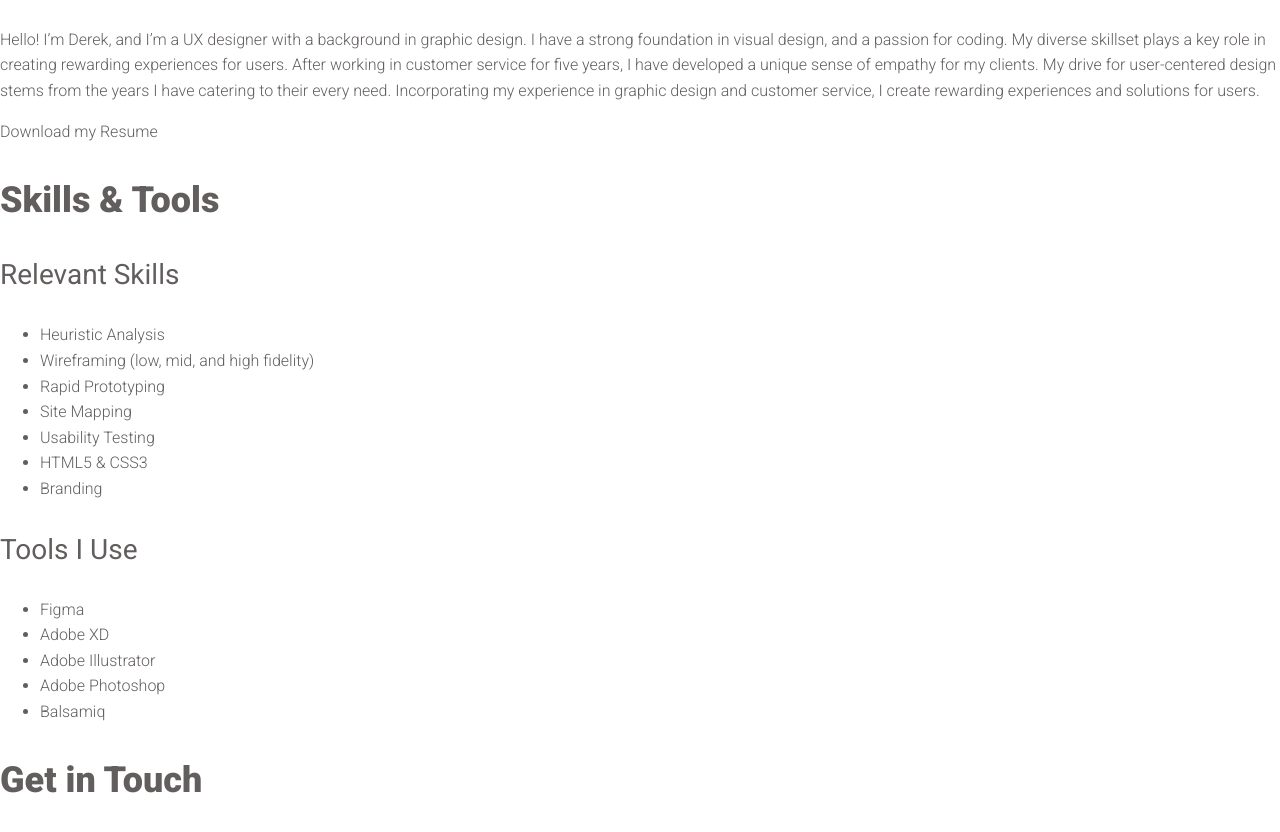
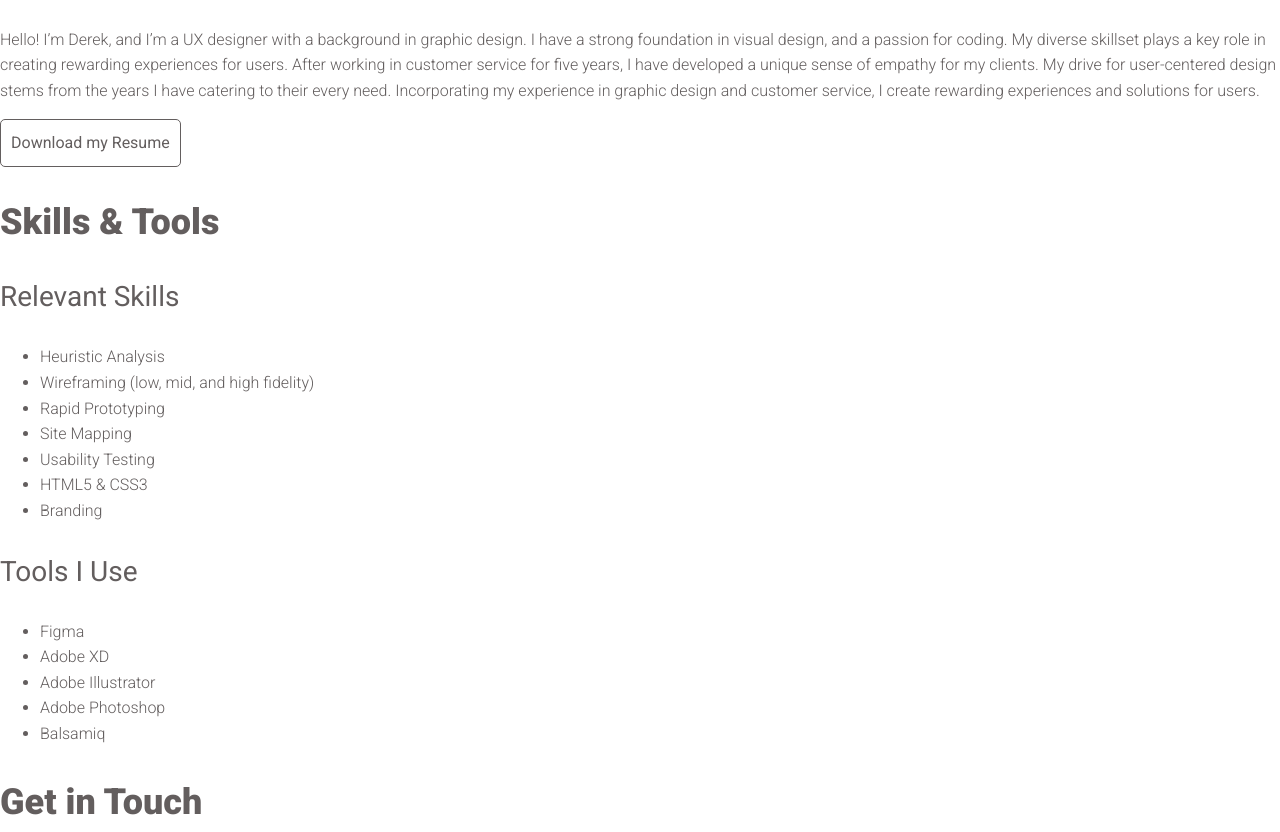
Before and after one commit to DerekHalloranDesigns/portfolio-website, a plain HTML site: page about.html in a window 1280 px wide. Shown: the part 2872-3704 px from the top of the page. Drawn offline with nearby package versions, Linux system fonts and the light colour scheme.

Commit message:
Update about.html

```diff
--- a/about.html
+++ b/about.html
@@ -51,7 +51,7 @@
             have catering to their every need. Incorporating my experience in graphic design and customer
             service, I create rewarding experiences and solutions for users.
           </p>
-          <a href="files/derek-halloran-resume.pdf" download>Download my Resume</a>
+          <a href="files/derek-halloran-resume.pdf" download class="button">Download my Resume</a>
         </div>
         <div>
           <h2>Skills & Tools</h2>
```
